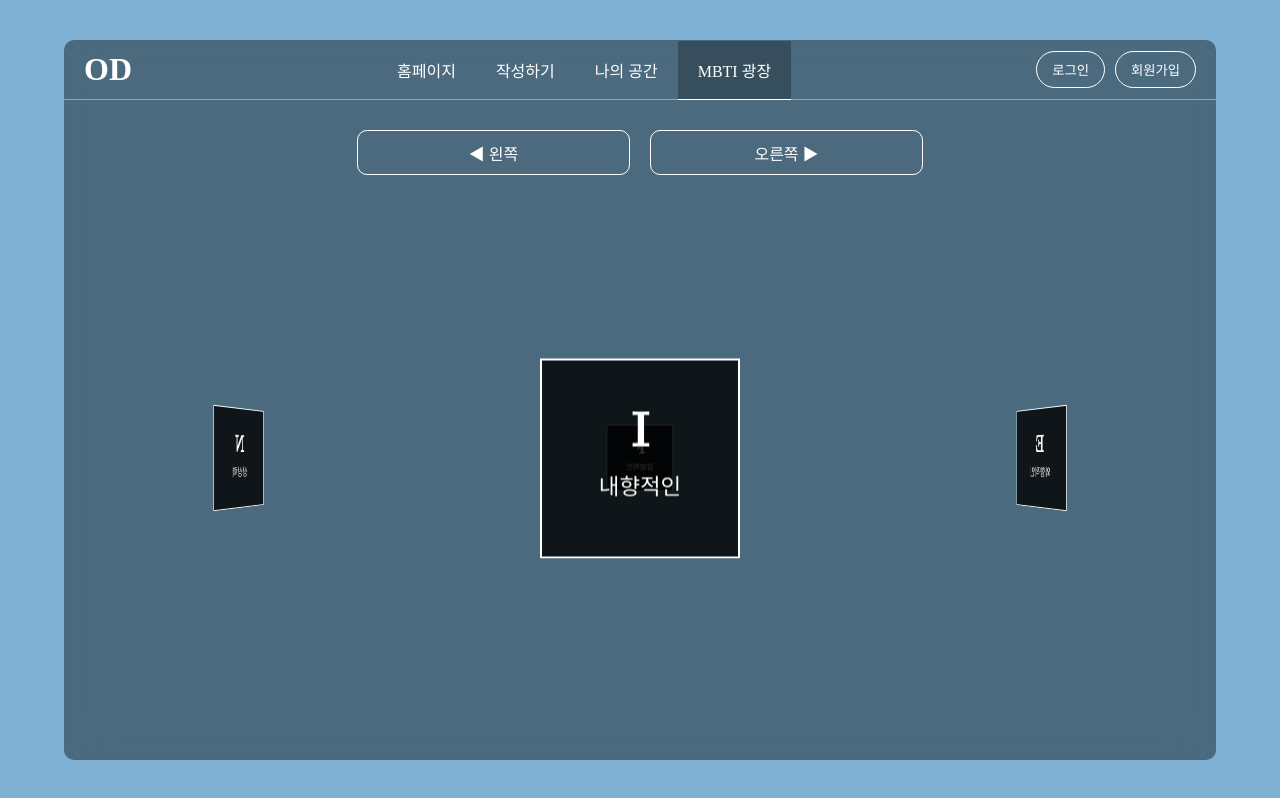
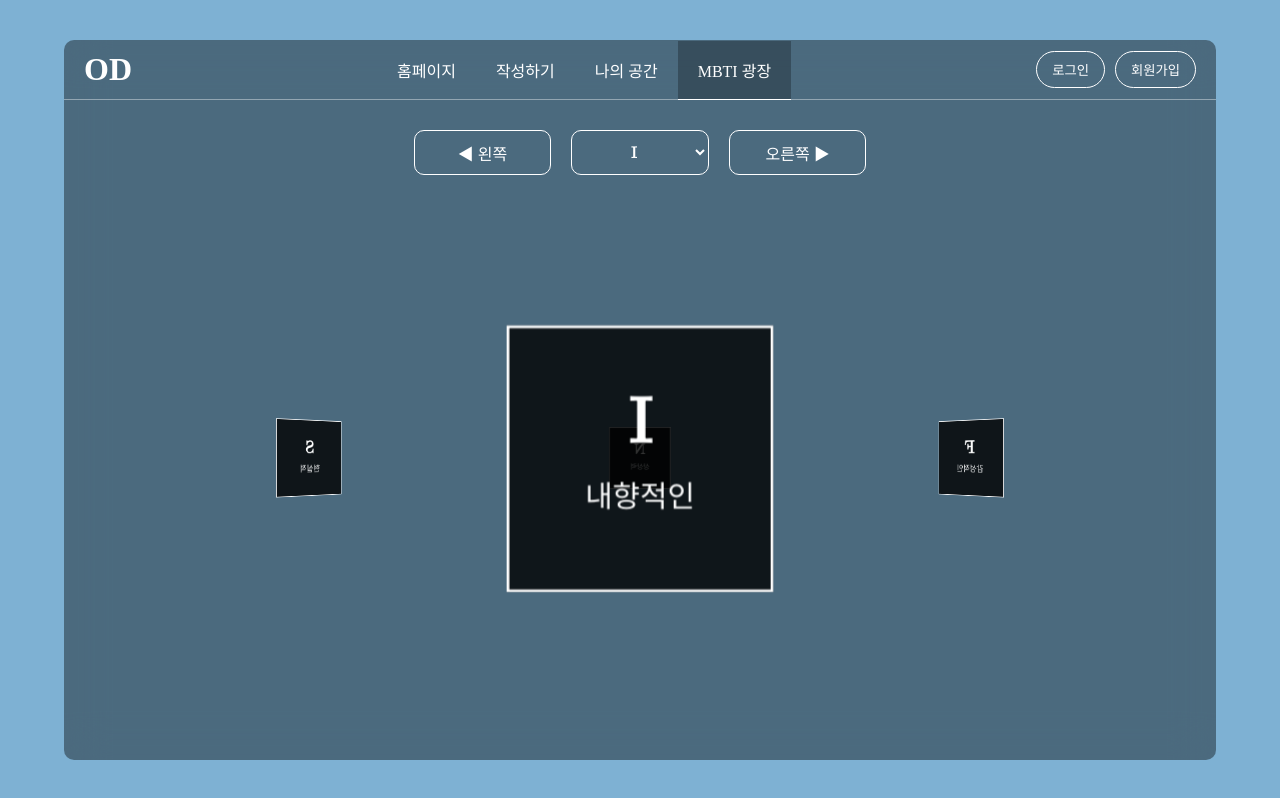
Before and after one commit to HermannChoi/od, a Next.js app: page /pages/mbtiPlaza in a window 1280 px wide. Built offline with nearby package versions, Linux system fonts and the light colour scheme.

Commit message:
[feat]mbti광장 rotate RightLeft Btns, select 동기화 구현

```diff
--- a/src/app/constants/mbtiPlazeConstants.ts
+++ b/src/app/constants/mbtiPlazeConstants.ts
@@ -1,6 +1,8 @@
-export const iefn = [
+export const mbti = [
   { title: "I", subtitle: "내향적인" },
   { title: "E", subtitle: "외향적인" },
   { title: "F", subtitle: "감성적인" },
   { title: "N", subtitle: "상상력" },
+  { title: "S", subtitle: "현실적" },
+  { title: "P", subtitle: "즉흥적" },
 ];
--- a/src/app/pages/mbtiPlaza/page.tsx
+++ b/src/app/pages/mbtiPlaza/page.tsx
@@ -3,7 +3,7 @@
 /** @jsxImportSource @emotion/react */
 
 import Navbar from "@/app/components/commonComponents/Navbar";
-import { iefn } from "@/app/constants/mbtiPlazeConstants";
+import { mbti } from "@/app/constants/mbtiPlazeConstants";
 import { navbarMenu } from "@/app/constants/navbarMenu";
 import useNavbarStore from "@/app/stores/navbarStore/useNavbarStore";
 import {
@@ -16,13 +16,64 @@ import Link from "next/link";
 import { useEffect, useState } from "react";
 
 const MbtiPlazePage = () => {
-  const [degree, setDegree] = useState<number>(0);
+  const [degree, setDegree] = useState<number>(360);
+  const [selectedMbti, setSelectedMbti] = useState("I");
 
   const { setWhichMenu } = useNavbarStore();
+
+  const handleChange = (e: React.ChangeEvent<HTMLSelectElement>) => {
+    setSelectedMbti(e.target.value);
+    if (e.target.value === "I") {
+      return setDegree(360);
+    }
+    if (e.target.value === "E") {
+      return setDegree(300);
+    }
+    if (e.target.value === "F") {
+      return setDegree(240);
+    }
+    if (e.target.value === "N") {
+      return setDegree(180);
+    }
+    if (e.target.value === "S") {
+      return setDegree(120);
+    }
+    if (e.target.value === "P") {
+      return setDegree(60);
+    }
+  };
 
   useEffect(() => {
     setWhichMenu(navbarMenu[3].key);
   }, []);
+
+  useEffect(() => {
+    console.log(degree);
+    if (degree === 0) {
+      return setDegree(360);
+    }
+    if (degree === 420) {
+      return setDegree(60);
+    }
+    if (degree === 360) {
+      return setSelectedMbti("I");
+    }
+    if (degree === 300) {
+      return setSelectedMbti("E");
+    }
+    if (degree === 240) {
+      return setSelectedMbti("F");
+    }
+    if (degree === 180) {
+      return setSelectedMbti("N");
+    }
+    if (degree === 120) {
+      return setSelectedMbti("S");
+    }
+    if (degree === 60) {
+      return setSelectedMbti("P");
+    }
+  }, [degree]);
 
   return (
     <>
@@ -30,20 +81,37 @@ const MbtiPlazePage = () => {
       <main css={[mainStyle, flexColumnCenterX2]}>
         <section css={mbtiPlazaStyles.firstSection}>
           <button
-            onClick={() => setDegree((prev) => (prev = prev + 90))}
+            onClick={() =>
+              setDegree((prev) => (prev = prev + 360 / mbti.length))
+            }
             css={signInUpStyles.button}
           >
             ◀ 왼쪽
           </button>
+          <select
+            onChange={(e) => handleChange(e)}
+            value={selectedMbti}
+            css={mbtiPlazaStyles.select}
+          >
+            {mbti.map((mbti, i) => {
+              return (
+                <option key={i} value={mbti.title}>
+                  {mbti.title}
+                </option>
+              );
+            })}
+          </select>
           <button
-            onClick={() => setDegree((prev) => prev - 90)}
+            onClick={() =>
+              setDegree((prev) => (prev = prev - 360 / mbti.length))
+            }
             css={signInUpStyles.button}
           >
             오른쪽 ▶
           </button>
         </section>
         <section css={mbtiPlazaStyles.secondSection(degree)}>
-          {iefn.map((mbti, i) => {
+          {mbti.map((mbti, i) => {
             return (
               <Link
                 href={`/pages/mbtiPlaza/${mbti.title}`}
--- a/src/app/styles/commonStyles/commonStyles.ts
+++ b/src/app/styles/commonStyles/commonStyles.ts
@@ -80,7 +80,8 @@ export const mainStyle = [
     width: 100%;
     height: calc(100% - 60px);
     padding: 20px 10px;
-    // animation: ${showUp} 0.3s ease-in-out;
+    animation: ${showUp} 0.3s ease-in-out;
+    overflow: hidden;
   `,
 ];
 
--- a/src/app/styles/mbtiPlazaStyles/mbtiPlazaStyles.ts
+++ b/src/app/styles/mbtiPlazaStyles/mbtiPlazaStyles.ts
@@ -4,13 +4,23 @@ import {
   flexColumnCenterX2,
   widthHeightFull,
 } from "../commonStyles/commonStyles";
+import { signInUpStyles } from "../signInUpStyles/signInUpStyles";
 
 export const mbtiPlazaStyles = {
   firstSection: [
     flexCenterX2,
     css`
       gap: 20px;
-      width: 50%;
+      width: 40%;
+      z-index: 1;
+    `,
+  ],
+  select: [
+    signInUpStyles.button,
+    css`
+      text-align: center;
+      font-weight: bold;
+      font-family: math;
     `,
   ],
   secondSection: (degree: number) => {
@@ -37,12 +47,13 @@ export const mbtiPlazaStyles = {
         background-color: #000000cc;
         font-family: math;
         font-size: 1rem;
-        transform: rotateY(${i * 90}deg) translateZ(400px);
+        transform: rotateY(${i * 60}deg) translateZ(500px);
         transition: 0.2s;
         &:hover {
           border-radius: 10px;
           background-color: #000000;
           font-weight: bold;
+          transform: rotateY(${i * 60}deg) translateZ(500px) translateY(-10px);
         }
       `,
     ];
```
